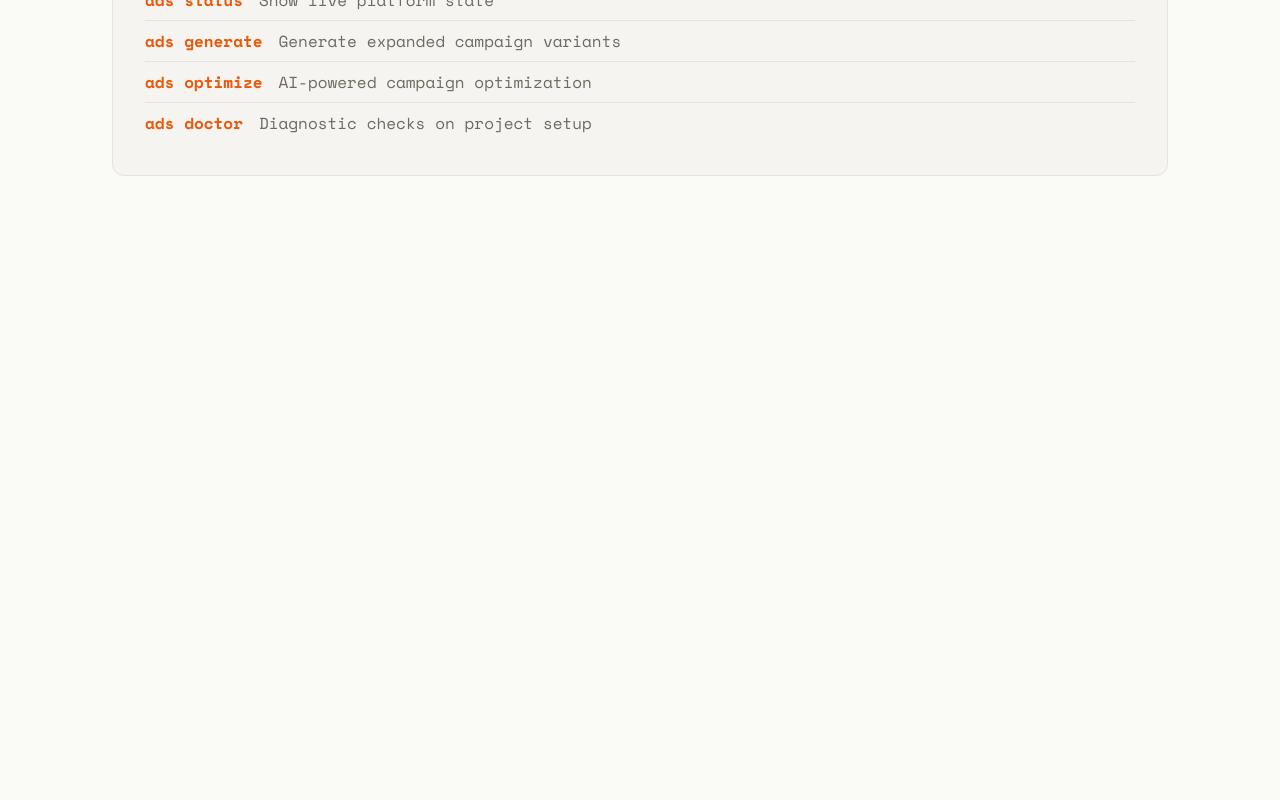
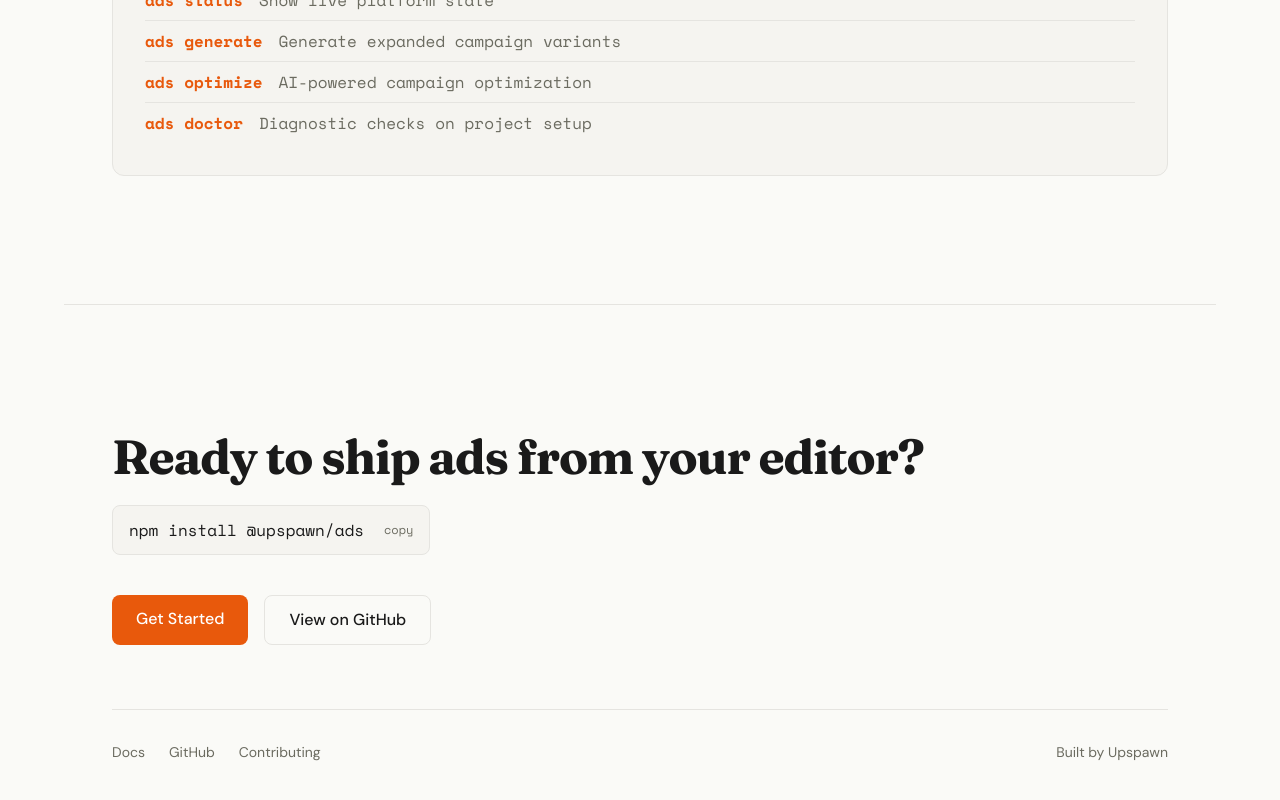
Before and after one commit to upspawn/ads-as-code-website, a Next.js app: page / in a window 1280 px wide. Shown: the part 6751-7551 px from the top of the page. Before the commit the page ends 7055 px from the top, so only its background shows below. Built offline with nearby package versions, Linux system fonts and the light colour scheme.

Commit message:
feat: add Footer section and complete page assembly

```diff
--- a/app/page.tsx
+++ b/app/page.tsx
@@ -5,6 +5,7 @@ import { HowItWorks } from "@/components/HowItWorks";
 import { Features } from "@/components/Features";
 import { CodeExample } from "@/components/CodeExample";
 import { CliReference } from "@/components/CliReference";
+import { Footer } from "@/components/Footer";
 
 export default function Home() {
   return (
@@ -16,6 +17,7 @@ export default function Home() {
       <Features />
       <CodeExample />
       <CliReference />
+      <Footer />
     </main>
   );
 }
--- /dev/null
+++ b/components/Footer.tsx
@@ -0,0 +1,75 @@
+import { FadeIn } from "./FadeIn";
+import { CopyButton } from "./CopyButton";
+
+const installCmd = "npm install @upspawn/ads";
+
+export function Footer() {
+  return (
+    <footer className="px-6 md:px-12 py-20 md:py-32 max-w-6xl mx-auto border-t border-code-border">
+      <FadeIn>
+        <h2 className="font-heading text-3xl md:text-5xl font-bold tracking-tight mb-6">
+          Ready to ship ads from your editor?
+        </h2>
+        <div className="flex items-center gap-2 bg-code-bg border border-code-border rounded-lg px-4 py-3 mb-10 w-fit">
+          <code className="font-mono text-base">{installCmd}</code>
+          <CopyButton text={installCmd} />
+        </div>
+        <div className="flex flex-wrap gap-4 mb-16">
+          <a
+            href="https://github.com/upspawn/ads-as-code/blob/main/docs/getting-started.md"
+            target="_blank"
+            rel="noopener noreferrer"
+            className="bg-accent text-white px-6 py-3 rounded-lg font-medium hover:bg-accent-hover transition-colors"
+          >
+            Get Started
+          </a>
+          <a
+            href="https://github.com/upspawn/ads-as-code"
+            target="_blank"
+            rel="noopener noreferrer"
+            className="border border-code-border text-text px-6 py-3 rounded-lg font-medium hover:border-text-muted transition-colors"
+          >
+            View on GitHub
+          </a>
+        </div>
+      </FadeIn>
+      <div className="flex flex-wrap gap-6 text-sm text-text-muted pt-8 border-t border-code-border">
+        <a
+          href="https://github.com/upspawn/ads-as-code/blob/main/docs/api.md"
+          target="_blank"
+          rel="noopener noreferrer"
+          className="hover:text-text transition-colors"
+        >
+          Docs
+        </a>
+        <a
+          href="https://github.com/upspawn/ads-as-code"
+          target="_blank"
+          rel="noopener noreferrer"
+          className="hover:text-text transition-colors"
+        >
+          GitHub
+        </a>
+        <a
+          href="https://github.com/upspawn/ads-as-code/blob/main/CONTRIBUTING.md"
+          target="_blank"
+          rel="noopener noreferrer"
+          className="hover:text-text transition-colors"
+        >
+          Contributing
+        </a>
+        <span className="ml-auto">
+          Built by{" "}
+          <a
+            href="https://upspawn.com"
+            target="_blank"
+            rel="noopener noreferrer"
+            className="hover:text-text transition-colors"
+          >
+            Upspawn
+          </a>
+        </span>
+      </div>
+    </footer>
+  );
+}
```
